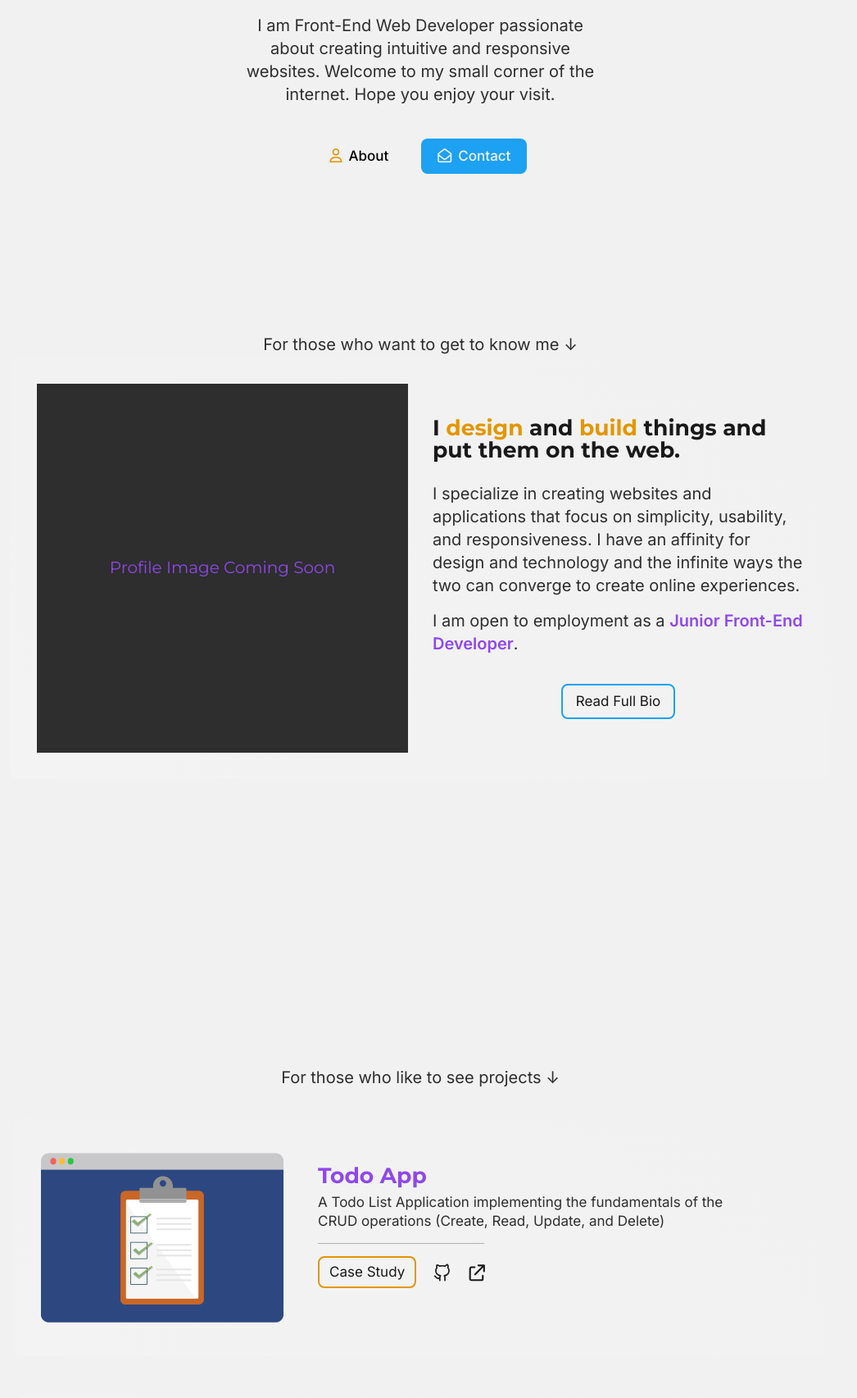
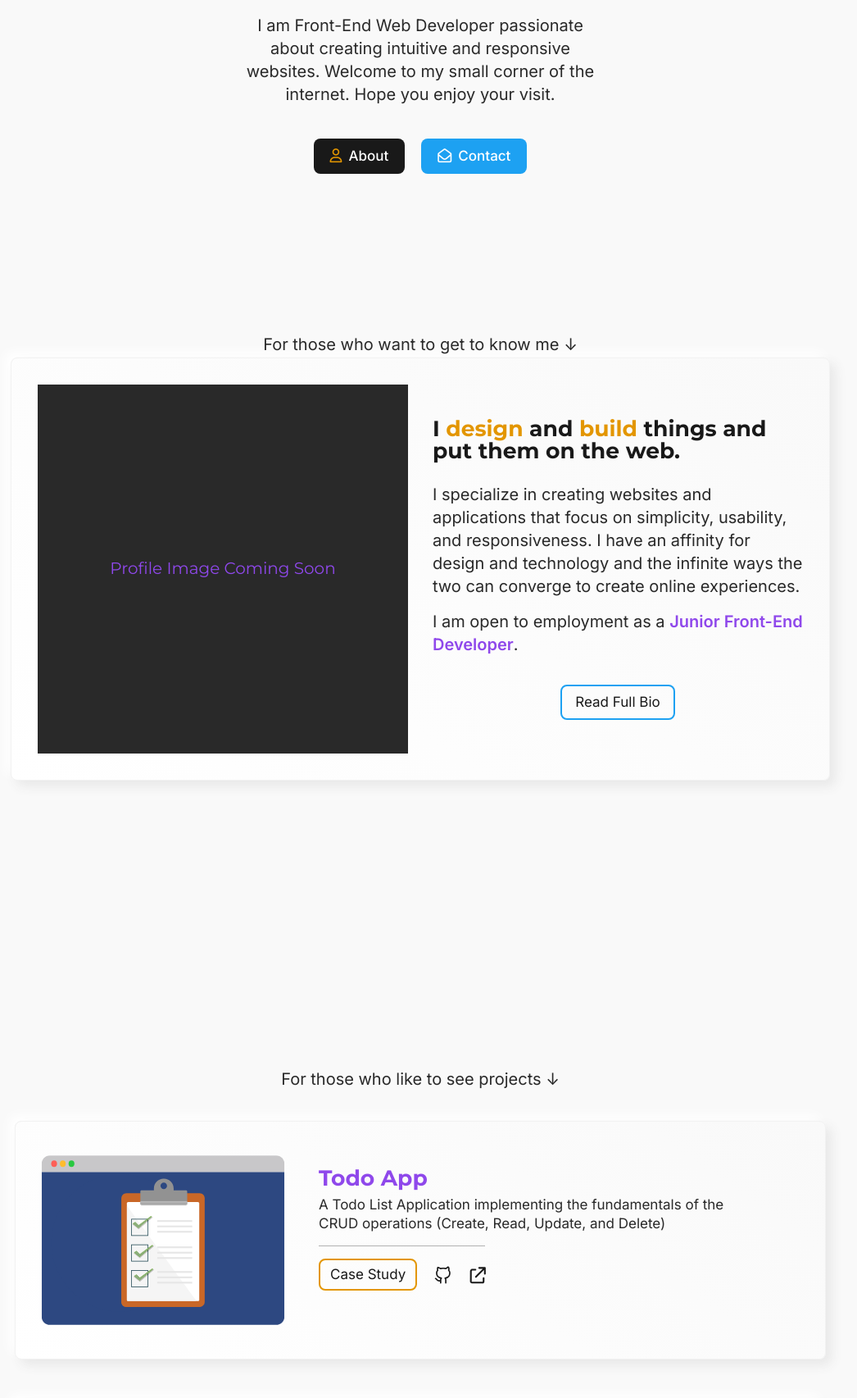
Before and after one commit to alex-vong/alex-online, a PHP site: page / in a window 1280 px wide. Shown: the part 402-2107 px from the top of the page at 82% size, without its empty margins (127-1173 px from the left). Run offline with PHP 8.4, Linux system fonts and the light colour scheme; some web fonts are replaced.

Commit message:
updated prefered light and dark css variables and in js grabbed theme from local storage and trying to use to hide button

```diff
--- a/css/settings.css
+++ b/css/settings.css
@@ -24,8 +24,13 @@ body {
         --white: #f2f2f2;
         --bg-card: #191919;
         --marker: #eaeaea;
+        --marker-secondary: #eaeaea;
+        --card-border: #191919;
+        --about-btn: #191919;
+        --code-block:  #ddd;
+
+
         --pen: #b1b1b1;
-        --link-bg: #242424;
         --gradient: linear-gradient(to right, #E39600, #EA4C89, #8F48EB, #1DA1F2);
         --reverse-gradient: linear-gradient(180deg, #1DA1F2, #8F48EB, #EA4C89, #E39600);
 
@@ -33,7 +38,6 @@ body {
 
         --bg-gradient: linear-gradient(35deg, var(--bg-card), var(--background));
         --button-gradient:  linear-gradient(to right, #191919, #171717, #151515, #131313, #111111);
-        --theme-bg: #E39600;
 
         --orange: #E39600;
         --pink: #EA4C89;
@@ -68,9 +72,11 @@ body {
         --gradient: linear-gradient(to right, #E39600, #EA4C89, #8F48EB, #1DA1F2);
         --reverse-gradient: linear-gradient(35deg, #1DA1F2, #8F48EB, #EA4C89, #E39600);
 
+        --box-shadow-primary:  7px 7px 14px #e8e8e8;
+        --box-shadow-secondary: -7px -7px 14px #ffffff;
         --bg-gradient: linear-gradient(35deg, var(--bg-card), var(--background));
-        --theme-bg: #E39600;
-        /*        --theme-bg-inactive: #8F48EB;*/
+
+
         --purple-gradient:  linear-gradient(35deg, #a065ec, #9d60ec, #9a5bec, #9655eb, #9350eb, #904beb, #8e47eb, #8b42eb, #883deb, #8538ea, #8233ea, #7f2ee9);;
         --button-gradient:  linear-gradient(to right, #f2f2f2, #f0f0f0, #eeeeee, #ececec, #eaeaea);
 
@@ -79,14 +85,17 @@ body {
         --purple: #8F48EB;
         --blue: #1DA1F2;
 
-        --background: #f1f1f1;
-        --background: #f1f1f1;
+        --background: #f9f9f9;
+        --bg-card: #ffffff;
         --black: #191919;
-        --white: #f2f2f2;
-        --bg-card: #F3F3F3;
-        --marker: #191919;
-        --pen: #2e2e2e;
-        --link-bg: #b1b1b1;
+        --card-border: #f2f2f2;
+        --about-btn: #191919;
+
+        --marker:  #191919;
+        --marker-secondary: #ffff;
+
+        --pen: #292929;
+        --code-block:  #ddd;
 
     }
 
@@ -103,7 +112,6 @@ body {
         --marker: #eaeaea;
         --marker-secondary: #eaeaea;
         --card-border: #191919;
-
         --about-btn: #191919;
         --code-block:  #ddd;
 
@@ -116,7 +124,6 @@ body {
 
         --bg-gradient: linear-gradient(35deg, var(--bg-card), var(--background));
         --button-gradient:  linear-gradient(to right, #191919, #171717, #151515, #131313, #111111);
-        --theme-bg: #E39600;
 
         --orange: #E39600;
         --pink: #EA4C89;
@@ -147,8 +154,8 @@ body {
         --box-shadow-primary:  7px 7px 14px #e8e8e8;
         --box-shadow-secondary: -7px -7px 14px #ffffff;
         --bg-gradient: linear-gradient(35deg, var(--bg-card), var(--background));
-        --theme-bg: #E39600;
-        /*        --theme-bg-inactive: #8F48EB;*/
+
+
         --purple-gradient:  linear-gradient(35deg, #a065ec, #9d60ec, #9a5bec, #9655eb, #9350eb, #904beb, #8e47eb, #8b42eb, #883deb, #8538ea, #8233ea, #7f2ee9);;
         --button-gradient:  linear-gradient(to right, #f2f2f2, #f0f0f0, #eeeeee, #ececec, #eaeaea);
 
@@ -166,9 +173,6 @@ body {
         --marker:  #191919;
         --marker-secondary: #ffff;
 
-        --lg-primary: ;
-
         --pen: #292929;
-
         --code-block:  #ddd;
 }
--- a/script.js
+++ b/script.js
@@ -6,7 +6,7 @@ if (history.scrollRestoration) {
     }
 }
 
-console.clear();
+
 
 
 const home = document.querySelector('.home');
@@ -27,6 +27,34 @@ const darkMobile = document.querySelector('.nav-bar-mobile .dark');
 console.log(light);
 console.log(dark);
 
+let theme = localStorage.getItem("chosenTheme");
+console.log(theme)
+
+if (theme === 'light') {
+        light.classList.add('hidden');
+        dark.classList.remove('hidden');
+
+        if (lightMobile) {
+            lightMobile.classList.add('hidden');
+
+        }
+
+        if (darkMobile) {
+            darkMobile.classList.remove('hidden');
+        }
+    }
+
+    if (theme == 'dark') {
+        light.classList.remove('hidden');
+        dark.classList.add('hidden');
+        if (lightMobile) {
+            lightMobile.classList.remove('hidden');
+        }
+
+        if (darkMobile) {
+            darkMobile.classList.add('hidden');
+        }
+    }
 
 
 
@@ -105,15 +133,6 @@ writing.addEventListener('click', () => {
 
 
 
-// light.addEventListener('click', ()=>{
-//   light.classList.add('hidden');
-//   dark.classList.remove('hidden');
-// });
-
-// dark.addEventListener('click', ()=>{
-//   dark.classList.add('hidden');
-//   light.classList.remove('hidden');
-// })
 
 
 function getTheme() {
```
